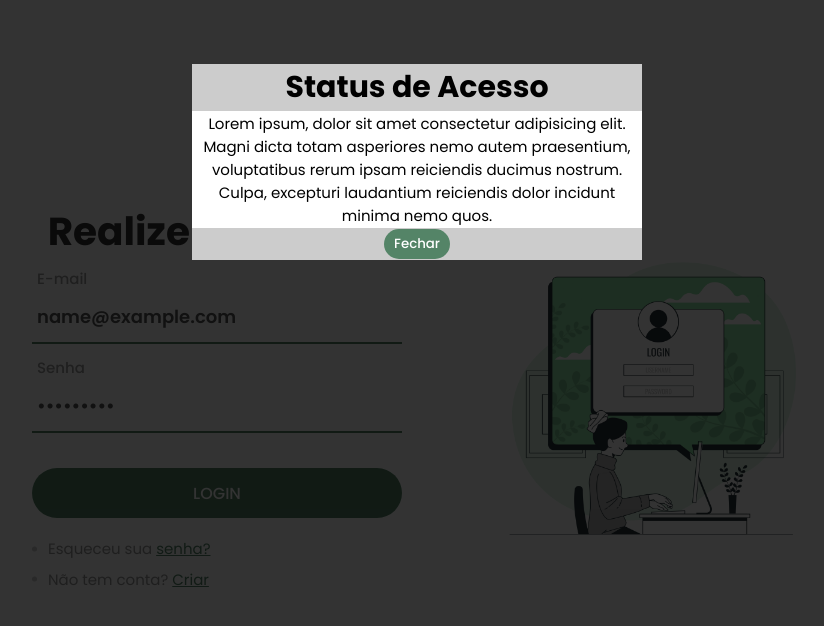
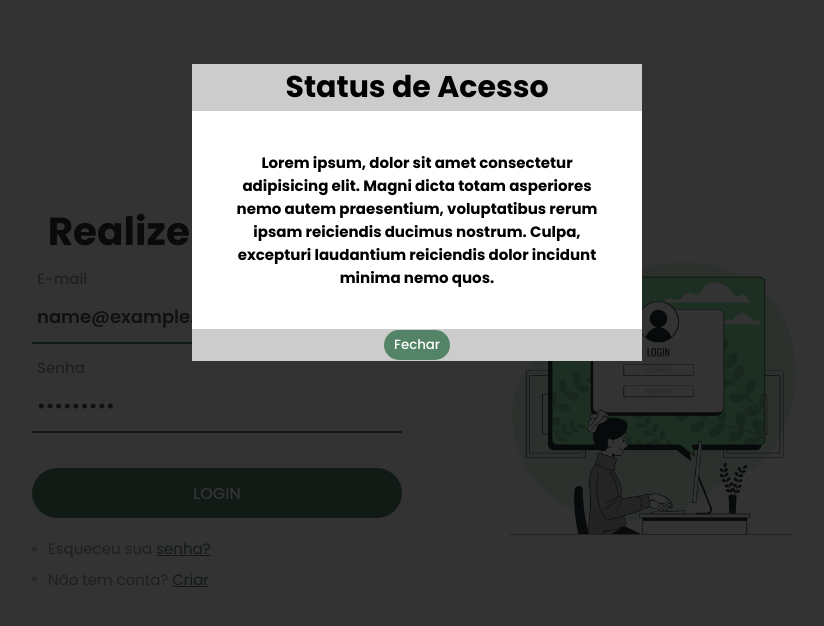
Before and after one commit to athena272/tela-login, a plain HTML site: page index.html in a window 1280 px wide. Both pictures are taken after typing "name@example.com", "Sample123" into the empty fields and a click on the button "LOGIN". Shown: the whole page, without its empty margins (223-1047 px from the left). Drawn offline with Linux system fonts and the light colour scheme; no server answers.

Commit message:
Update style.css

```diff
--- a/css/style.css
+++ b/css/style.css
@@ -3,6 +3,9 @@
 */
 
 :root {
+    /* 1rem = 16px (User Agent) = 100% (User Agent) */
+    font-size: 62.5%;/* 10px */
+
     --main-color: #548467;
     --link-color: #666666;
     --text1: #999999;
@@ -13,8 +16,7 @@
     --line-input: #D9D9D9;
     --invalid-acess: rgb(228, 7, 7);
 
-    /* 1rem = 16px (User Agent) = 100% (User Agent) */
-    font-size: 62.5% /* 10px */
+
 }
 
 /*
@@ -370,6 +372,11 @@ a:hover {
     background-color: #cccccc;
 }
 
+.modal-body {
+    font-family: Poppins-Bold;
+    padding: 4rem;
+}
+
 .modal-footer {
     background-color: #cccccc;
 }
```
